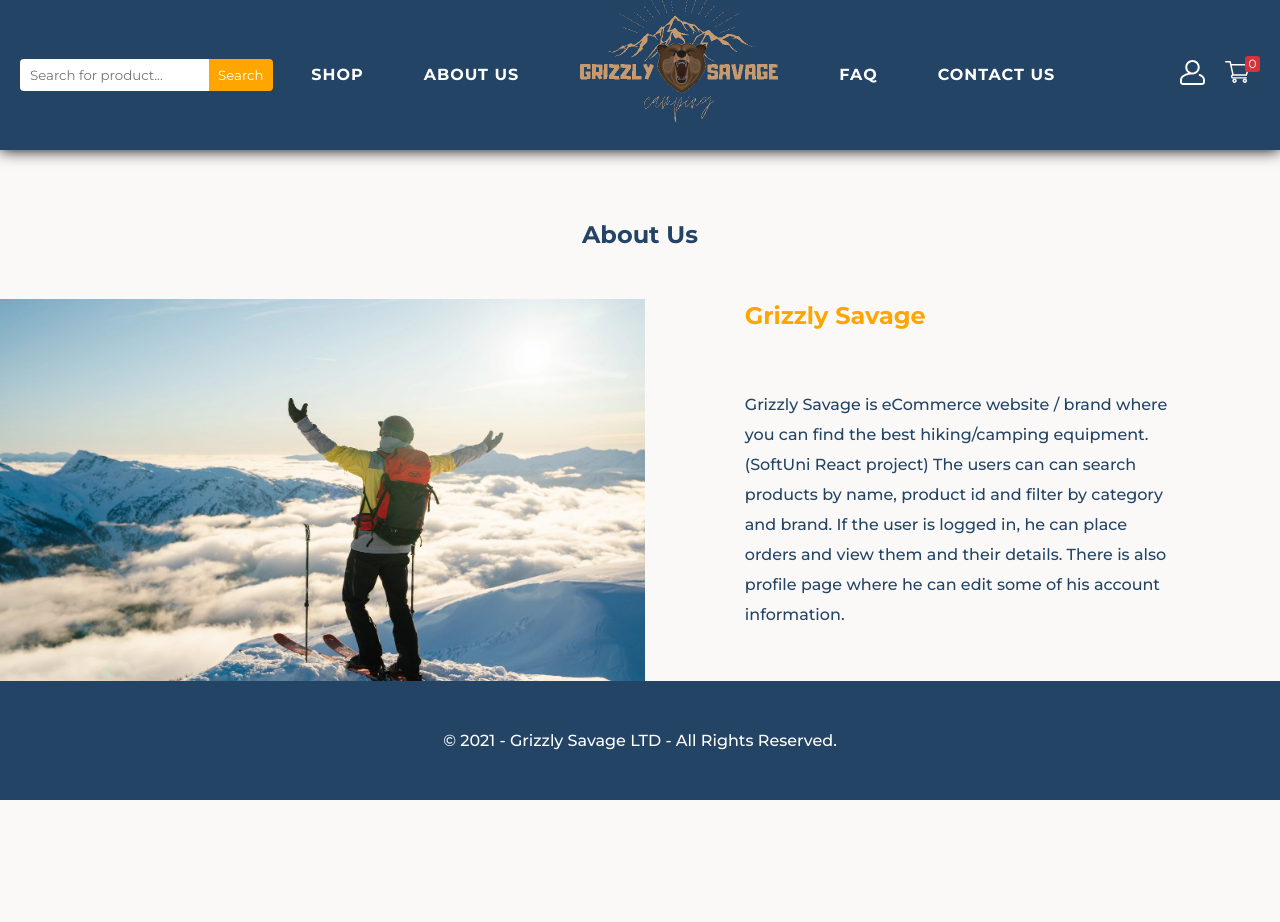
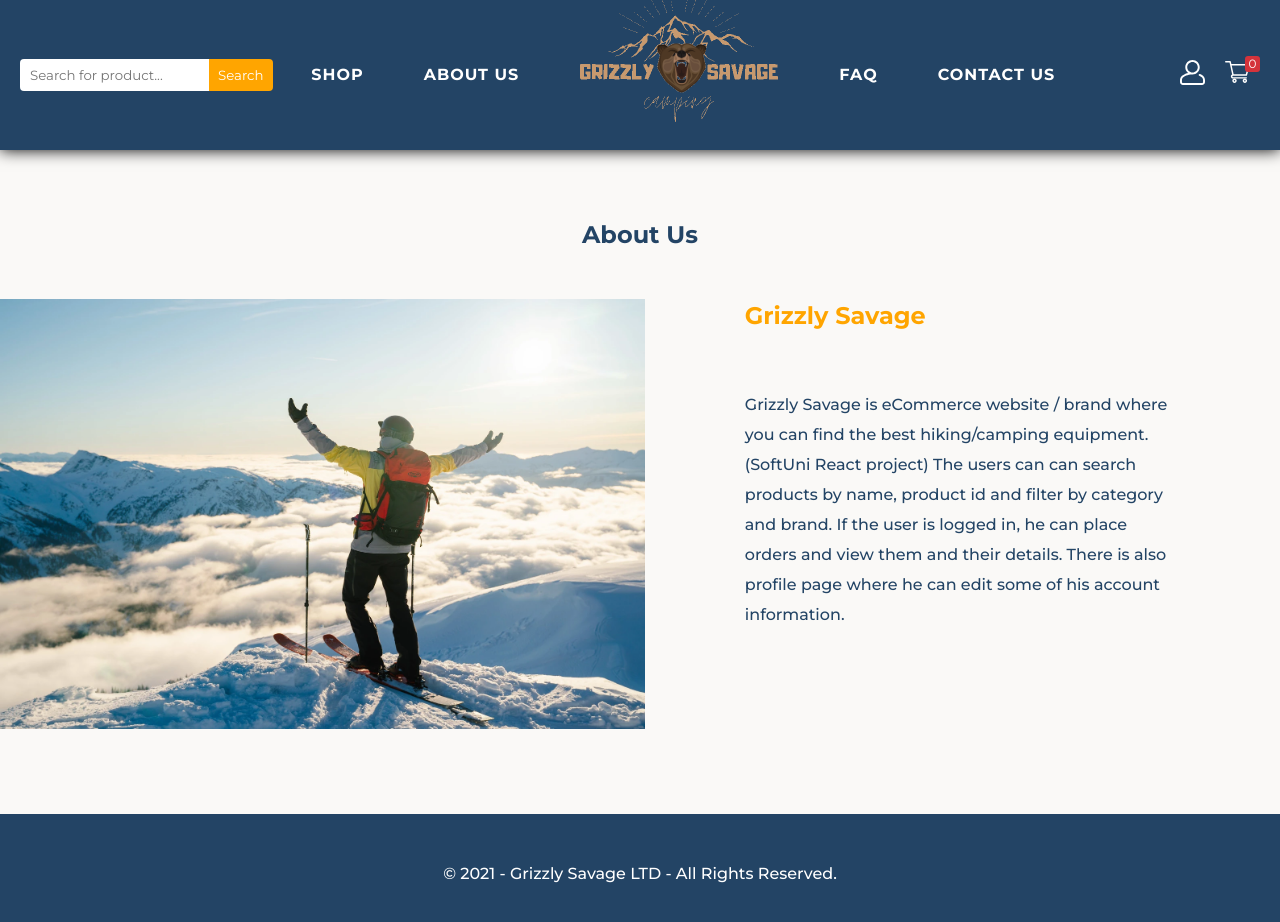
Before and after one commit to manovDev/grizzly-savage-angular, an Angular app in the folder client/: page /aboutus in a window 1280 px wide. Shown: the top 922 px of the page. Before the commit the page ends 800 px from the top, so only its background shows below. Built offline with nearby package versions, Linux system fonts and the light colour scheme.

Commit message:
Make footer to not overflow page content
#12

```diff
--- a/client/src/app/app.component.html
+++ b/client/src/app/app.component.html
@@ -1 +1,3 @@
-<router-outlet></router-outlet>
+<div class="main-page-wrapper">
+    <router-outlet></router-outlet>
+</div>
--- a/client/src/app/app.component.scss
+++ b/client/src/app/app.component.scss
@@ -0,0 +1,7 @@
+.main-page-wrapper {
+    min-height: 100vh;
+    overflow: hidden;
+    display: block;
+    position: relative;
+    padding-bottom: 200px;
+}
```
